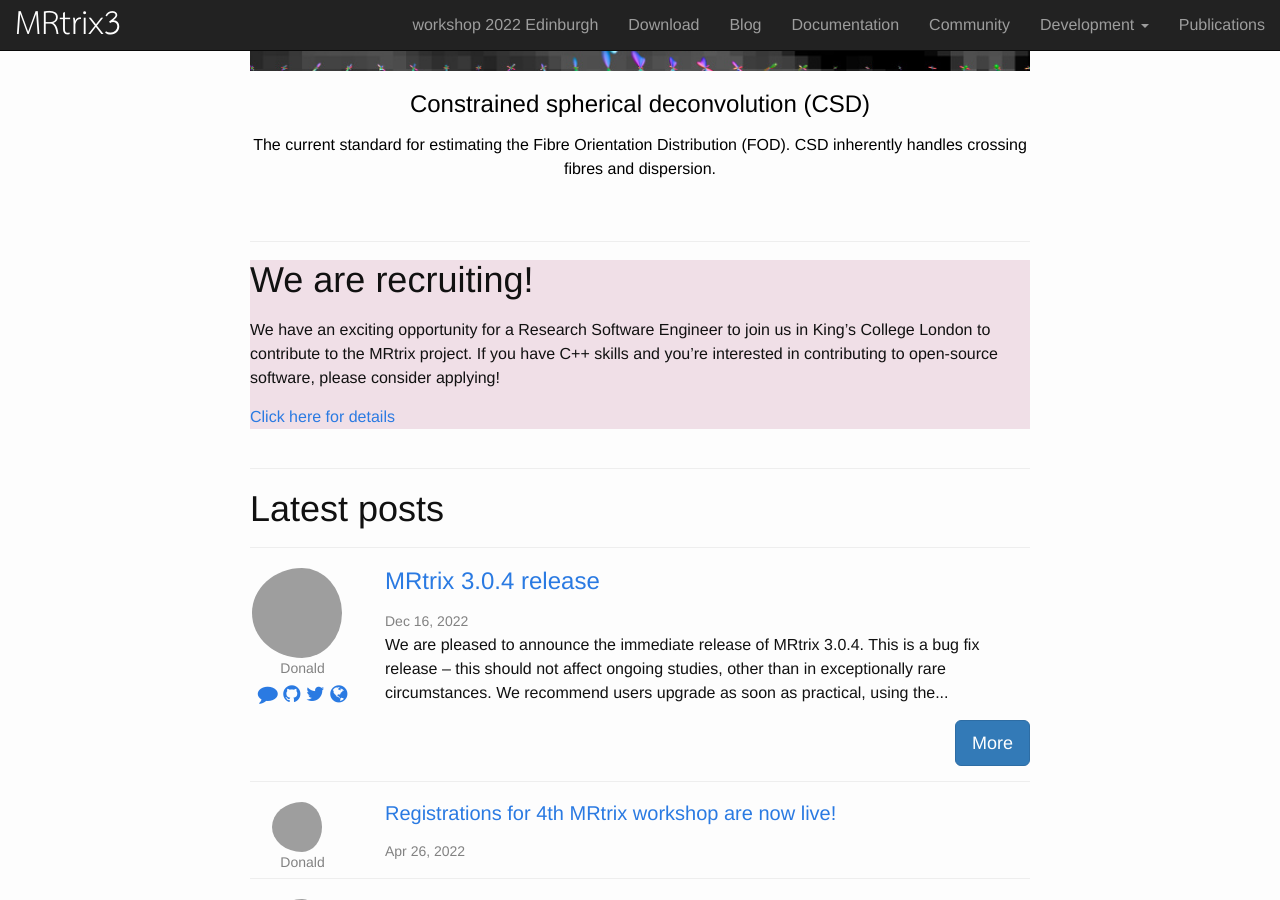
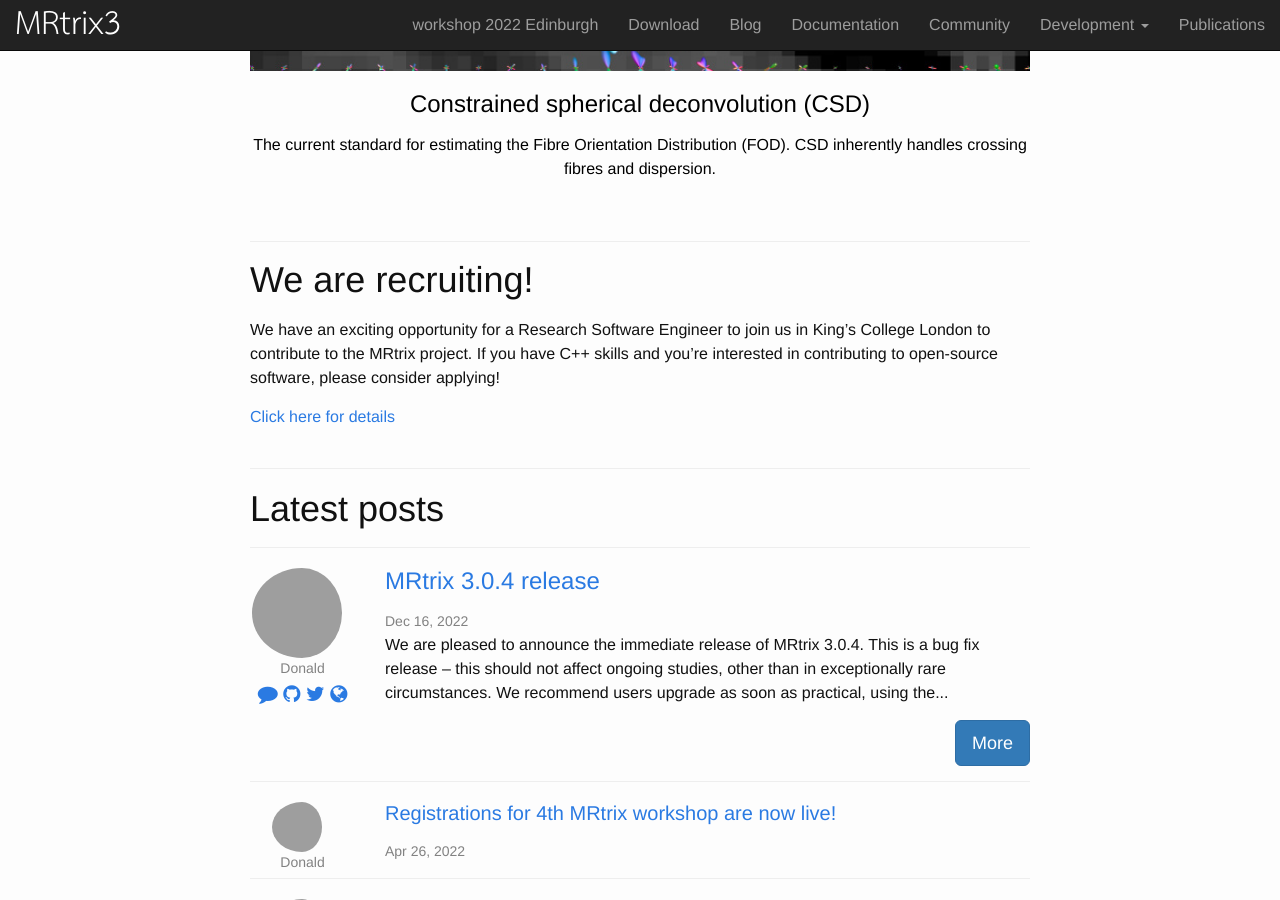
Before and after one commit to MRtrix3/MRtrix3.github.io, a Jekyll site: the page built from index.html, in a window 1280 px wide and 900 px high, scrolled down 1044 px. Built offline with Jekyll 4.4.1, drawn with Linux system fonts in a browser that asks for light colours; nearby versions of some CDN libraries; grey boxes are pictures that could not be loaded.

Commit message:
Revert "add background highlight to recruitment section"
This reverts commit 0d489ee1bdf2ff357e5eb56840904e04b1c31815.

```diff
--- a/index.html
+++ b/index.html
@@ -14,7 +14,6 @@ layout: frontpage
 
     <hr>
 
-    <div style="background:#f0dfe7;">
 
     <h1>We are recruiting!</h1>
     <p>
@@ -26,10 +25,7 @@ layout: frontpage
     <p>
     <a href=https://jobs.kcl.ac.uk/gb/en/job/060969/Research-Software-Engineer target="_blank">Click here for details</a>
     </p>
-    </div>
-
     <br>
-
 
     <hr>
 
```
